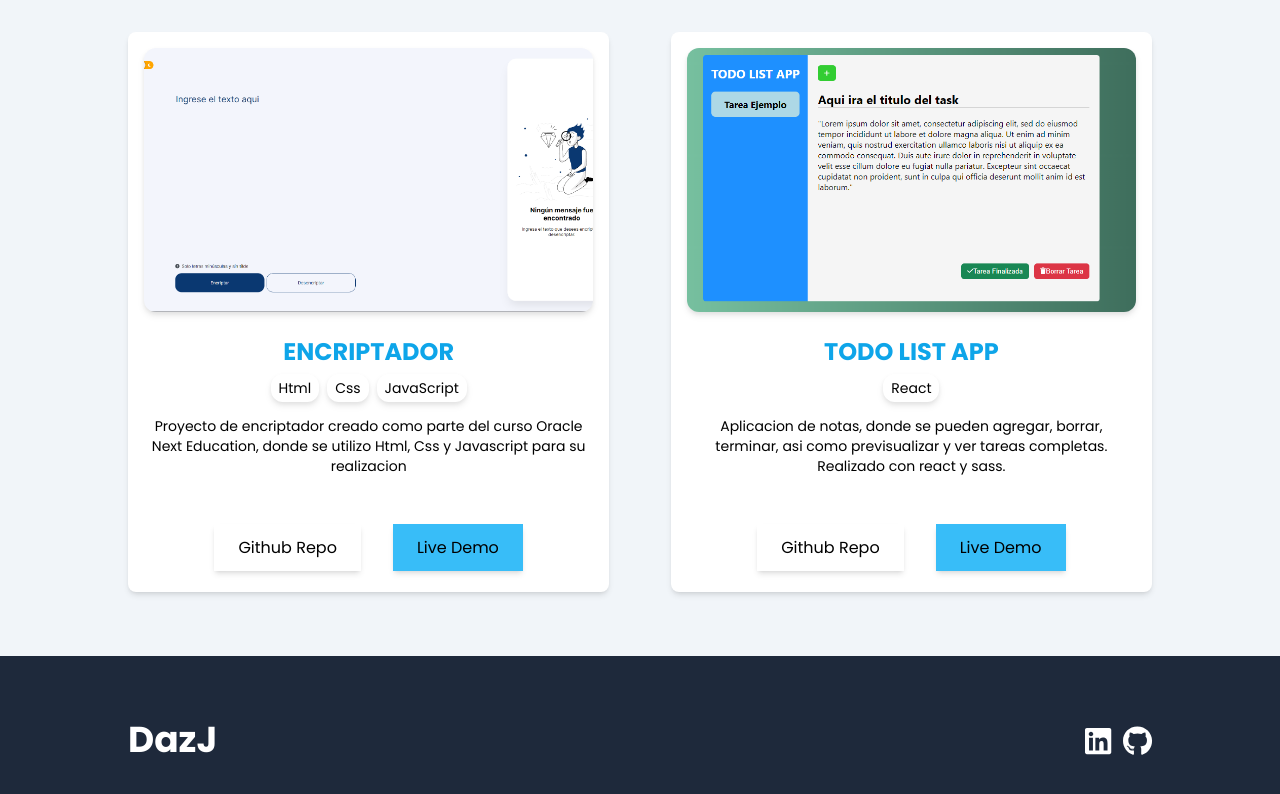
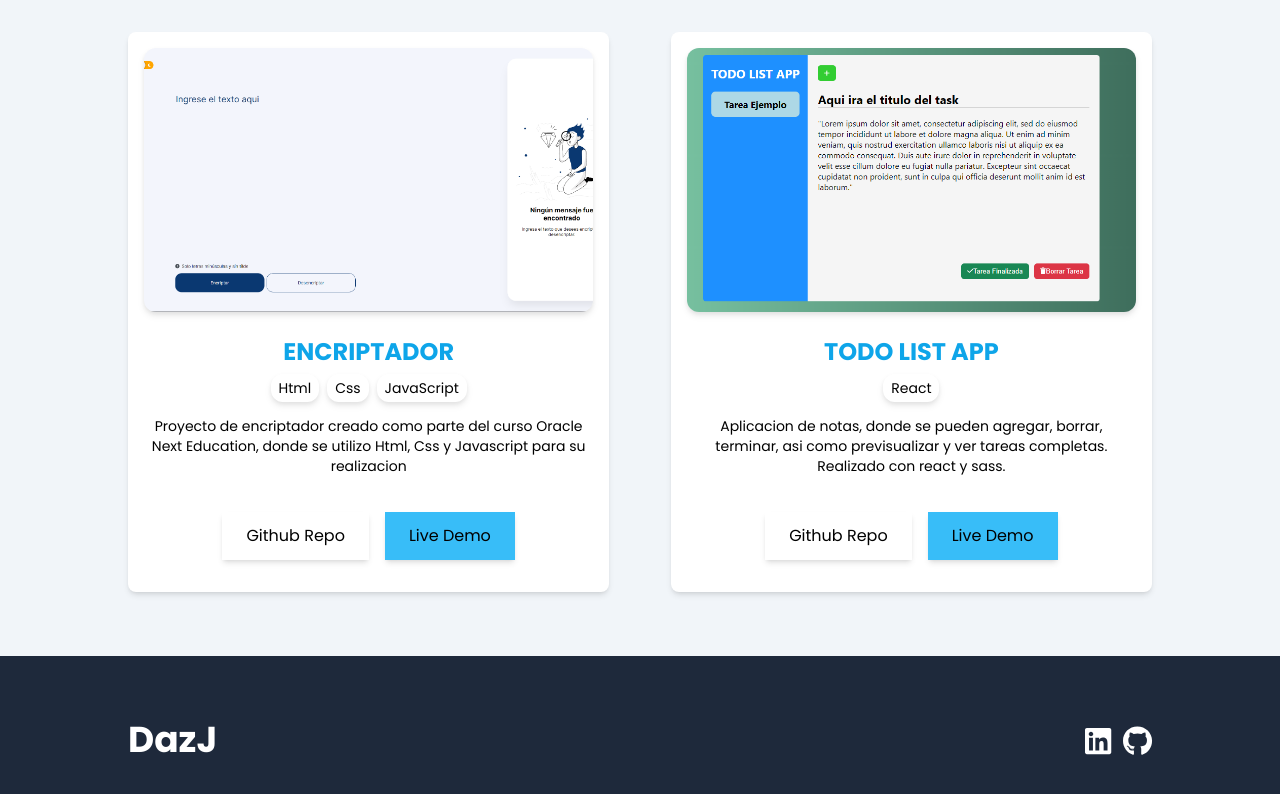
Before and after one commit to DazJ14/dazj-portfolio, a React (Vite) app: page / in a window 1280 px wide. Shown: the part 1444-2238 px from the top of the page. Built offline with nearby package versions, Linux system fonts and the light colour scheme.

Commit message:
arreglado problema de los botones de portfolio

```diff
--- a/src/components/ProjectsList.jsx
+++ b/src/components/ProjectsList.jsx
@@ -29,12 +29,12 @@ const ProjectsList = ({ projects }) => {
             <p className="text-sm sm:text-sm pb-4 w-full h-full flex-grow dark:text-slate-400">
               {project.descripcion}
             </p>
-            <div>
+            <div className="flex items-center justify-center gap-4 flex-wrap">
               <a
                 href={project.repositorio}
                 target="_blank"
                 rel="noreferrer"
-                className="bg-white py-3 px-6 mx-4 my-4 shadow-md hover:rounded-3xl transition-all"
+                className="bg-white py-3 px-6 shadow-md hover:rounded-3xl transition-all"
               >
                 Github Repo
               </a>
@@ -42,7 +42,7 @@ const ProjectsList = ({ projects }) => {
                 href={project.demo}
                 target="_blank"
                 rel="noreferrer"
-                className="py-3 px-6 mx-4 shadow-md bg-sky-400 hover:bg-sky-300 transition-all hover:rounded-3xl"
+                className="py-3 px-6 shadow-md bg-sky-400 hover:bg-sky-300 transition-all hover:rounded-3xl"
               >
                 Live Demo
               </a>
```
